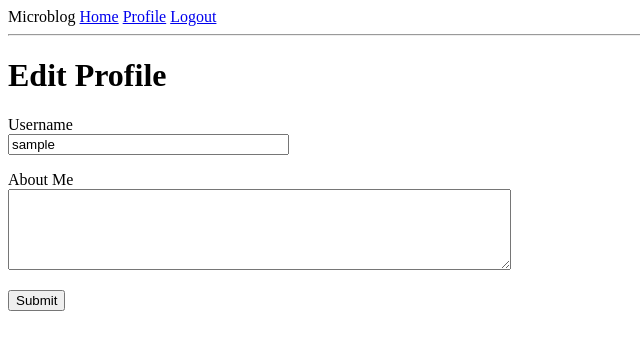
After one commit to vancanhuit/microblog, a Flask app: page /edit_profile in a window 1280 px wide. The commit adds this page. Shown: the top 350 px of the page, without its empty margins (0-640 px from the left). Run offline with Flask 2, Linux system fonts and the light colour scheme; the visitor is signed in with stand-in values (Sample User, id 1); data comes from the database, SQL or seed files in the repository.

Commit message:
User and profile

```diff
--- a/app/forms.py
+++ b/app/forms.py
@@ -1,8 +1,8 @@
 from flask_wtf import FlaskForm
 from wtforms import (
-    StringField, PasswordField, BooleanField, SubmitField)
+    StringField, PasswordField, BooleanField, SubmitField, TextAreaField)
 from wtforms.validators import (
-    ValidationError, DataRequired, Email, EqualTo)
+    ValidationError, DataRequired, Email, EqualTo, Length)
 from app.models import User
 
 
@@ -30,3 +30,9 @@ class RegistrationForm(FlaskForm):
         user = User.query.filter_by(email=email.data).first()
         if user is not None:
             raise ValidationError('Please use a different email.')
+
+
+class EditProfileForm(FlaskForm):
+    username = StringField('Username', validators=[DataRequired()])
+    about_me = TextAreaField('About Me', validators=[Length(min=0, max=300)])
+    submit = SubmitField('Submit')
--- a/app/models.py
+++ b/app/models.py
@@ -1,6 +1,7 @@
 from datetime import datetime
 from werkzeug.security import check_password_hash, generate_password_hash
 from flask_login import UserMixin
+from hashlib import md5
 from app import db, login_manager
 
 
@@ -9,6 +10,8 @@ class User(db.Model, UserMixin):
     username = db.Column(db.String(64), index=True, unique=True)
     email = db.Column(db.String(120), index=True, unique=True)
     password_hash = db.Column(db.String(128))
+    about_me = db.Column(db.String(300))
+    last_seen = db.Column(db.DateTime, default=datetime.utcnow)
     posts = db.relationship('Post', backref='author', lazy='dynamic')
 
     def set_password(self, password):
@@ -16,6 +19,11 @@ class User(db.Model, UserMixin):
 
     def check_password(self, password):
         return check_password_hash(self.password_hash, password)
+
+    def avatar(self, size):
+        digest = md5(self.email.lower().encode('utf-8')).hexdigest()
+        return 'https://www.gravatar.com/avatar/{}?s={}&d=identicon'.format(
+            digest, size)
 
     def __repr__(self):
         return '<User {}>'.format(self.username)
--- a/app/routes.py
+++ b/app/routes.py
@@ -2,9 +2,18 @@ from flask import (
     render_template, flash, redirect, url_for, request)
 from flask_login import login_user, current_user, logout_user, login_required
 from werkzeug.urls import url_parse
+from datetime import datetime
 from app import application, db
-from app.forms import LoginForm, RegistrationForm
+from app.forms import (
+    LoginForm, RegistrationForm, EditProfileForm)
 from app.models import User
+
+
+@application.before_request
+def before_request():
+    if current_user.is_authenticated:
+        current_user.last_seen = datetime.utcnow()
+        db.session.commit()
 
 
 @application.route('/')
@@ -61,3 +70,31 @@ def register():
         flash('Congratulations, you are now a registered user!')
         return redirect(url_for('login'))
     return render_template('register.html', title='Register', form=form)
+
+
+@application.route('/user/<username>')
+@login_required
+def user(username):
+    user = User.query.filter_by(username=username).first_or_404()
+    posts = [
+        {'author': user, 'body': 'Test post #1'},
+        {'author': user, 'body': 'Test post #2'}
+    ]
+    return render_template('user.html', user=user, posts=posts)
+
+
+@application.route('/edit_profile', methods=('GET', 'POST'))
+@login_required
+def edit_profile():
+    form = EditProfileForm()
+    if form.validate_on_submit():
+        current_user.username = form.username.data
+        current_user.about_me = form.about_me.data
+        db.session.commit()
+        flash('Your changes have been saved.')
+        return redirect(url_for('edit_profile'))
+    elif request.method == 'GET':
+        form.username.data = current_user.username
+        form.about_me.data = current_user.about_me
+    return render_template(
+        'edit_profile.html', title='Edit Profile', form=form)
--- /dev/null
+++ b/app/templates/_post.html
@@ -0,0 +1,6 @@
+<table>
+  <tr valign="top">
+    <td><img src="{{ post.author.avatar(48) }}" alt="avatar"></td>
+    <td>@{{ post.author.username }}<br>{{ post.body }}</td>
+  </tr>
+</table>
--- a/app/templates/base.html
+++ b/app/templates/base.html
@@ -5,18 +5,19 @@
   <meta name="viewport" content="width=device-width, initial-scale=1.0">
   <meta http-equiv="X-UA-Compatible" content="ie=edge">
   {% if title %}
-  <title>{{ title }} - Microblog</title>
+    <title>{{ title }} - Microblog</title>
   {% else %}
-  <title>Welcome to Microblog</title>
+    <title>Welcome to Microblog</title>
   {% endif %}
 </head>
 <body>
   <div>Microblog
     <a href="{{ url_for('index') }}">Home</a>
     {% if current_user.is_anonymous %}
-    <a href="{{ url_for('login') }}">Login</a>
+      <a href="{{ url_for('login') }}">Login</a>
     {% else %}
-    <a href="{{ url_for('logout') }}">Logout</a>
+      <a href="{{ url_for('user', username=current_user.username) }}">Profile</a>
+      <a href="{{ url_for('logout') }}">Logout</a>
     {% endif %}
   </div>
   <hr>
@@ -24,7 +25,7 @@
   {% if messages %}
   <ul>
     {% for message in messages %}
-    <li>{{ message }}</li>
+      <li>{{ message }}</li>
     {% endfor %}
   </ul>
   {% endif %}
--- /dev/null
+++ b/app/templates/edit_profile.html
@@ -0,0 +1,23 @@
+{% extends "base.html" %}
+
+{% block content %}
+<h1>Edit Profile</h1>
+<form action="" method="post">
+  {{ form.hidden_tag() }}
+  <p>
+    {{ form.username.label }}<br>
+    {{ form.username(size=32) }}<br>
+    {% for error in form.username.errors %}
+      <span style="color: red;">{{ error }}</span>
+    {% endfor %}
+  </p>
+  <p>
+    {{ form.about_me.label }}<br>
+    {{ form.about_me(cols=60, rows=5) }}<br>
+    {% for error in form.about_me.errors %}
+      <span style="color: red;">{{ error }}</span>
+    {% endfor %}
+  </p>
+  <p>{{ form.submit() }}</p>
+</form>
+{% endblock %}
--- a/app/templates/index.html
+++ b/app/templates/index.html
@@ -3,6 +3,6 @@
 {% block content %}
   <h1>Hi, {{ current_user.username }}!</h1>
   {% for post in posts %}
-  <div><p>{{ post.author.username }} says: <b>{{ post.body }}</b></p></div>
+    <div><p>{{ post.author.username }} says: <b>{{ post.body }}</b></p></div>
   {% endfor %}
 {% endblock %}
--- a/app/templates/login.html
+++ b/app/templates/login.html
@@ -16,7 +16,7 @@
       {{ form.password.label }} <br>
       {{ form.password(size=32) }} <br>
       {% for error in form.password.errors %}
-      <span style="color: red;">{{ error }}</span>
+        <span style="color: red;">{{ error }}</span>
       {% endfor %}
     </p>
 
```
Also changed, not shown: app/templates/register.html (+4 -4 lines), app/templates/user.html (added, +25 -0 lines), migrations/versions/ae77ce44a6d2_new_fields_in_user_model.py (added, +30 -0 lines).
